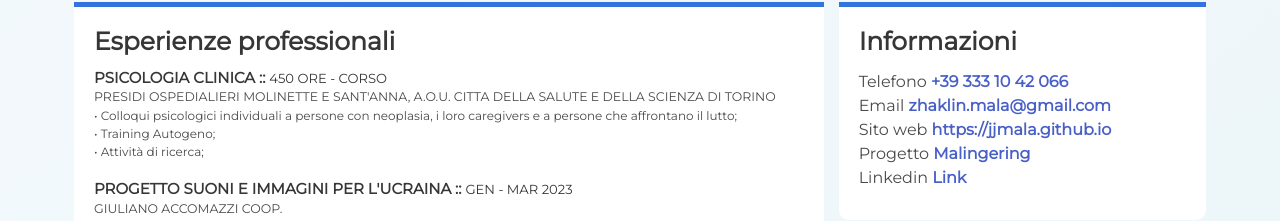
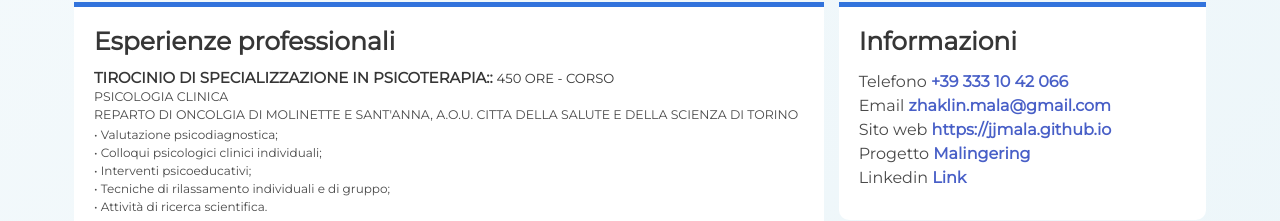
Before and after one commit to jjmala/jjmala.github.io, a Gatsby site: page / in a window 1280 px wide. Shown: the part 518-739 px from the top of the page. Built offline with nearby package versions, Linux system fonts and the light colour scheme; Gatsby itself is replaced by a stand-in of ours; a web font is replaced by a local one.

Commit message:
Update professional-experience.js

```diff
--- a/src/components/resume-components/professional-experience.js
+++ b/src/components/resume-components/professional-experience.js
@@ -14,18 +14,25 @@ export default function ProfessionalExperience() {
   {/*TIROCINIO di SPECIALIZZAZIONE in PSICOTERAPIA */}
       <StyledArticle>
         <h4 className='title is-4 is-uppercase'>
-          PSICOLOGIA CLINICA :: <small className='has-text-weight-light'> 450 ore - corso</small>
+         TIROCINIO di SPECIALIZZAZIONE in PSICOTERAPIA:: <small className='has-text-weight-light'> 450 ore - corso</small>
         </h4>
-        <p className='subtitle is-5 is-uppercase mb-1'>Presidi Ospedialieri Molinette e Sant'Anna, A.O.U. Citta della Salute e della Scienza di Torino </p>
+                <p className='subtitle is-5 is-uppercase mb-1'>PSICOLOGIA CLINICA</p>
+        <p className='subtitle is-5 is-uppercase mb-1'>Reparto di Oncolgia di Molinette e Sant'Anna, A.O.U. Citta della Salute e della Scienza di Torino </p>
         <ul>
           <li>
-            • Colloqui psicologici individuali a persone con neoplasia, i loro caregivers e a persone che affrontano il lutto;
+            • Valutazione psicodiagnostica;
+          </li>
+             <li>
+            • Colloqui psicologici clinici individuali;
+          </li>
+              <li>
+            • Interventi psicoeducativi;
           </li>
           <li>
-            • Training Autogeno;
+            • Tecniche di rilassamento individuali e di gruppo;
           </li>
           <li>
-            • Attività di ricerca;
+            • Attività di ricerca scientifica.
           </li>
         </ul>
       </StyledArticle>
```
